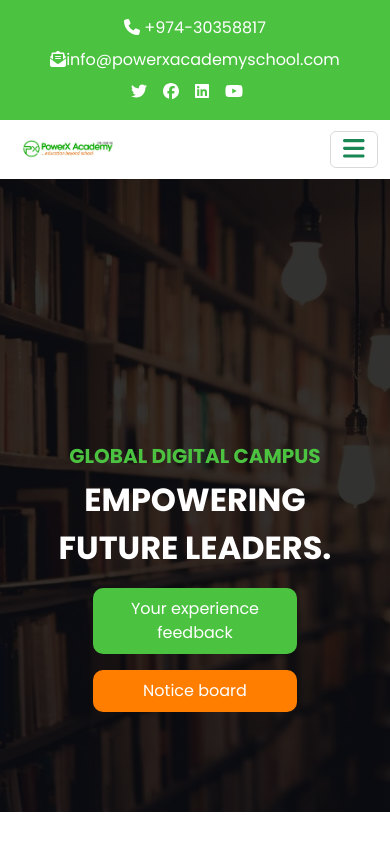
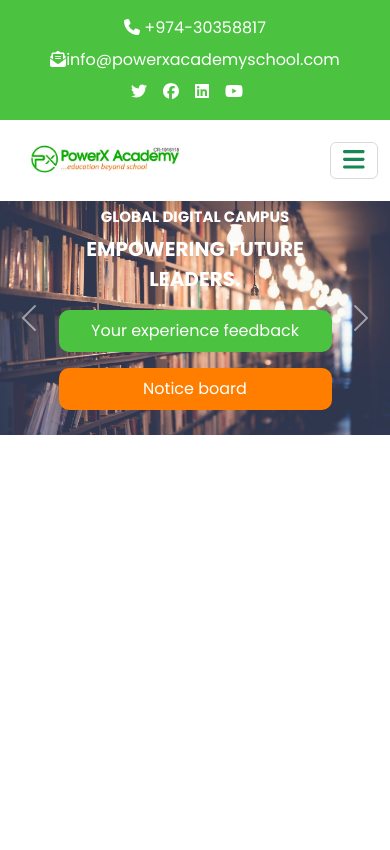
Before and after one commit to tech03-maker/powerX, a React (Vite) app: page / in a window 390 px wide. Shown: the top 850 px of the page. Built offline with nearby package versions, Linux system fonts and the light colour scheme.

Commit message:
edited te hero section

```diff
--- a/index.html
+++ b/index.html
@@ -1,4 +1,4 @@
-<!doctype html>
+<!DOCTYPE html>
 <html lang="en">
   <head>
     <meta charset="UTF-8" />
@@ -10,5 +10,6 @@
   <body>
     <div id="root"></div>
     <script type="module" src="/src/main.tsx"></script>
+
   </body>
 </html>
--- a/package.json
+++ b/package.json
@@ -19,7 +19,8 @@
     "bootstrap": "^5.3.2",
     "react": "^18.2.0",
     "react-dom": "^18.2.0",
-    "routes": "^2.1.0"
+    "routes": "^2.1.0",
+    "swiper": "^11.0.5"
   },
   "devDependencies": {
     "@types/react": "^18.2.43",
--- a/src/components/Header/Header.css
+++ b/src/components/Header/Header.css
@@ -52,3 +52,14 @@
   padding-right: 1rem;
   /* margin-left: 2rem; */
 }
+
+
+
+
+/* Responsiveness */
+
+@media screen and (max-width:767px){
+    .logo {
+        width: 50%;
+      }
+}
--- a/src/components/Hero/Hero.css
+++ b/src/components/Hero/Hero.css
@@ -1,30 +1,5 @@
 a {
   text-decoration: none !important;
-}
-
-.carousel-inner {
-  height: 100vh;
-}
-
-.carousel {
-  height: 100vh;
-}
-
-.carousel-item {
-  background: linear-gradient(rgba(0, 0, 0, 0.8), rgba(0, 0, 0, 0.8)),
-    url("../../assets/carousel-1.jpg");
-  background-size: cover;
-  background-position: center;
-  background-repeat: no-repeat;
-}
-
-.carousel-caption {
-  position: relative;
-  bottom: 10rem !important;
-}
-
-.carousel-caption h5 {
-  color: #4cc241;
 }
 
 .first_subtext {
@@ -57,37 +32,61 @@ a {
   border: 5px solid rgba(255, 255, 255, 0.384);
 }
 
+.carousel-caption {
+  position: relative;
+  bottom: 20rem !important;
+}
+
+
+/* .carousel-item {
+  background: linear-gradient(rgba(0, 0, 0, 0.8), rgba(0, 0, 0, 0.8)), url("../../assets/carousel-1.jpg");
+  background-size: cover;
+  background-position: center;
+  background-repeat: no-repeat;
+} */
+
+
 /* Responsiveness */
 
 @media screen and (max-width: 767px) {
   .submit {
-    width: 75%;
+    width: 100%;
   }
   .notice {
-    width: 75%;
+    width: 100%;
+  }
+
+  .carousel-caption h5{
+    font-size: 15px;
   }
 
   .carousel-caption {
     position: relative;
-    bottom: 5rem !important;
+    bottom: 5px !important;
   }
   .first_subtext {
-    font-size: 2rem;
+    font-size: 20px;
   }
 }
 @media screen and (max-width: 1023) {
   .submit {
-    width: 75%;
+    width: 100%;
   }
+
   .notice {
-    width: 75%;
+    width: 100%;
+    font-size: 5px;
+  }
+
+  .carousel-caption h5{
+    font-size: 15px;
   }
 
   .carousel-caption {
     position: relative;
-    bottom: 5rem !important;
+    /* bottom: 5rem !important; */
   }
   .first_subtext {
-    font-size: 2rem;
+    font-size: 20px;
   }
 }
--- a/src/components/Hero/Hero.tsx
+++ b/src/components/Hero/Hero.tsx
@@ -1,5 +1,5 @@
-// import React from 'react'
 import "./Hero.css";
+import carousel1 from "../../assets/carousel-1.jpg";
 
 const Hero = () => {
   return (
@@ -7,73 +7,96 @@ const Hero = () => {
       <div
         id="carouselExampleAutoplaying"
         className="carousel slide"
-        data-bs-ride="carousel1"
+        data-bs-ride="carousel"
       >
-        <div className="carousel-inner h-75">
-          <div className="carousel-item active h-100" data-bs-interval="10000">
+        <div className="carousel-inner">
+          <div className="carousel-item active">
+            <img src={carousel1} className="d-block w-100" alt="..." />
             <div className="carousel-caption">
               <h5 className="fw-bold">GLOBAL DIGITAL CAMPUS</h5>
-              <p className="first_subtext fw-bold text-white">
+              <p className="first_subtext fw-bold">
                 EMPOWERING FUTURE LEADERS.
               </p>
               <a href="#">
-                <button
-                  type="submit"
-                  className="submit d-block text-center m-auto"
-                >
+                <button type="submit" className="submit d-block m-auto">
                   Your experience feedback
                 </button>
               </a>
               <a href="#">
                 <button type="submit" className="notice mt-3">
+                  {" "}
                   Notice board
                 </button>
               </a>
             </div>
           </div>
-          <div className="carousel-item h-100" data-bs-interval="2000">
+          <div className="carousel-item">
+            <img src={carousel1} className="d-block w-100" alt="img" />
             <div className="carousel-caption">
               <h5 className="fw-bold">GLOBAL DIGITAL CAMPUS</h5>
-              <p className="first_subtext fw-bold text-white">
+              <p className="first_subtext fw-bold">
                 EMPOWERING FUTURE LEADERS.
               </p>
               <a href="#">
-                <button
-                  type="submit"
-                  className="submit d-block text-center m-auto"
-                >
+                <button type="submit" className="submit d-block m-auto">
                   Your experience feedback
                 </button>
               </a>
               <a href="#">
                 <button type="submit" className="notice mt-3">
+                  {" "}
                   Notice board
                 </button>
               </a>
             </div>
           </div>
-          <div className="carousel-item h-100">
+          <div className="carousel-item">
+            <img src={carousel1} className="d-block w-100" alt="img" />
             <div className="carousel-caption">
               <h5 className="fw-bold">GLOBAL DIGITAL CAMPUS</h5>
-              <p className="first_subtext fw-bold text-white">
+              <p className="first_subtext fw-bold">
                 EMPOWERING FUTURE LEADERS.
               </p>
               <a href="#">
-                <button
-                  type="submit"
-                  className="submit d-block text-center m-auto"
-                >
+                <button type="submit" className="submit d-block m-auto">
                   Your experience feedback
                 </button>
               </a>
               <a href="#">
                 <button type="submit" className="notice mt-3">
+                  {" "}
                   Notice board
                 </button>
               </a>
             </div>
           </div>
         </div>
+        <button
+          className="carousel-control-prev"
+          type="button"
+          imga-bs-target="#carouselExampleAutoplaying"
+          data-bs-slide="prev"
+        >
+          <span
+            className="carousel-control-prev-icon"
+            aria-hidden="true"
+          ></span>
+          <span className="visually-hidden">
+            Previou className="first_subtext fw-bold"s
+          </span>
+        </button>
+        <button
+          className="carousel-control-next"
+          type="button"
+          data-bs-target="#carouselExampleAutoplaying"
+          data-bs-slide="next"
+        >
+          <span
+            className="carousel-control-next-icon"
+            aria-hidden="true"
+          ></span>
+          <span className="visually-hidden">Next</span>
+        </button>
       </div>
     </div>
   );
--- a/src/main.tsx
+++ b/src/main.tsx
@@ -3,6 +3,7 @@ import ReactDOM from 'react-dom/client'
 import App from './App.tsx'
 import 'bootstrap/dist/css/bootstrap.css'
 import 'bootstrap/dist/js/bootstrap.js'
+// import 'swiper/swiper-bundle.css'
 
 ReactDOM.createRoot(document.getElementById('root')!).render(
   <React.StrictMode>
```
Also changed, not shown: src/index.css (line endings or trailing spaces), 1 other file (tests, documents, lock files or other folders).
